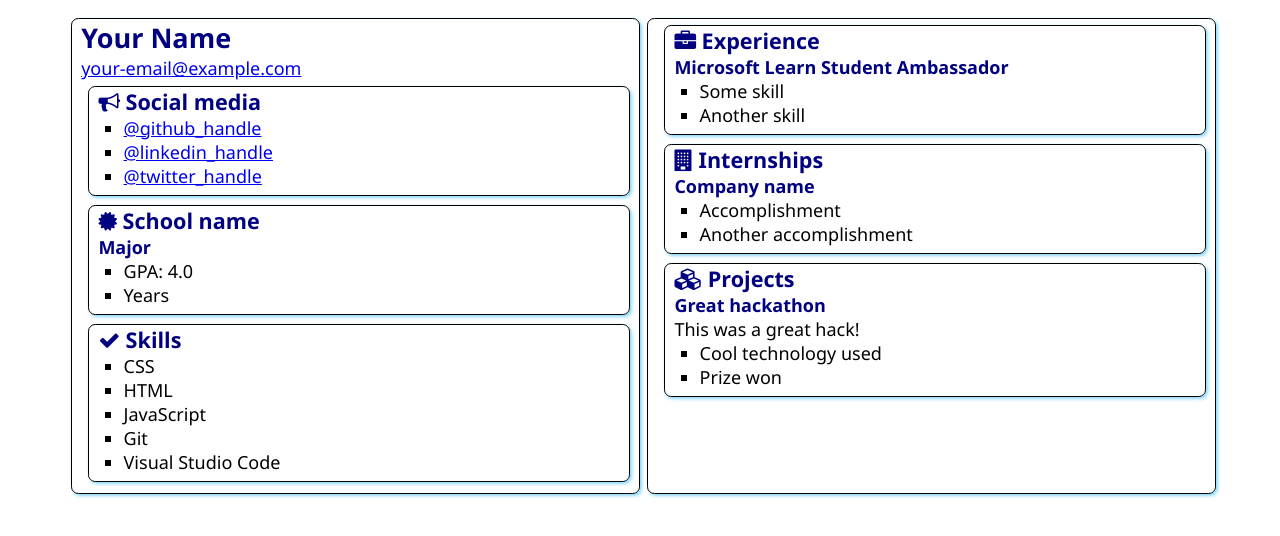
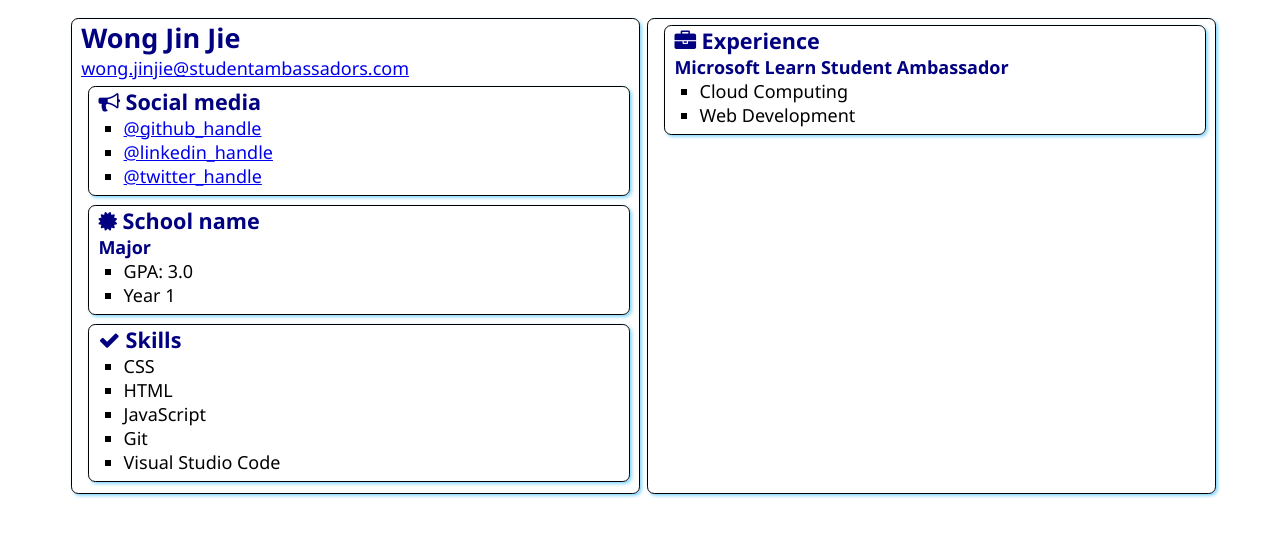
Before and after one commit to jieisused/SATechnicalOnboarding, a plain HTML site: page src/index.html in a window 1280 px wide. Drawn offline with Linux system fonts and the light colour scheme.

Commit message:
Added Personal Infos

```diff
--- a/src/index.html
+++ b/src/index.html
@@ -12,8 +12,8 @@
 <body>
     <main>
         <article class="box">
-            <h1>Your Name</h1>
-            <div><a href="mailto:your.email@example.com">your-email@example.com</a></div>
+            <h1>Wong Jin Jie</h1>
+            <div><a href="mailto:your.email@example.com">wong.jinjie@studentambassadors.com </a></div>
 
             <section class="box">
                 <h2>
@@ -35,8 +35,8 @@
                     </h2>
                     <h3>Major</h3>
                     <ul>
-                        <li>GPA: 4.0</li>
-                        <li>Years</li>
+                        <li>GPA: 3.0</li>
+                        <li>Year 1</li>
                     </ul>
                 </div>
             </section>
@@ -63,33 +63,8 @@
                 </h2>
                 <h3>Microsoft Learn Student Ambassador</h3>
                 <ul>
-                    <li>Some skill</li>
-                    <li>Another skill</li>
-                </ul>
-            </section>
-            <section class="box">
-                <h2>
-                    <i class="fa fa-building" aria-hidden="true"></i>
-                    Internships
-                </h2>
-
-                <h3>Company name</h3>
-                <ul>
-                    <li>Accomplishment</li>
-                    <li>Another accomplishment</li>
-                </ul>
-            </section>
-            <section class="box">
-                <h2>
-                    <i class="fa fa-cubes" aria-hidden="true"></i>
-                    Projects
-                </h2>
-
-                <h3>Great hackathon</h3>
-                <div>This was a great hack!</div>
-                <ul>
-                    <li>Cool technology used</li>
-                    <li>Prize won</li>
+                    <li>Cloud Computing</li>
+                    <li>Web Development</li>
                 </ul>
             </section>
         </article>
```
